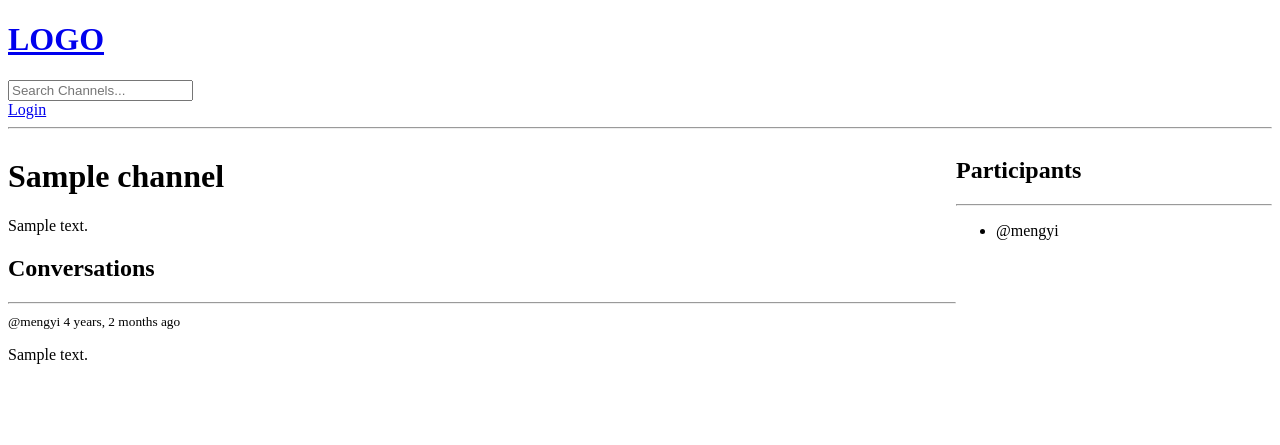
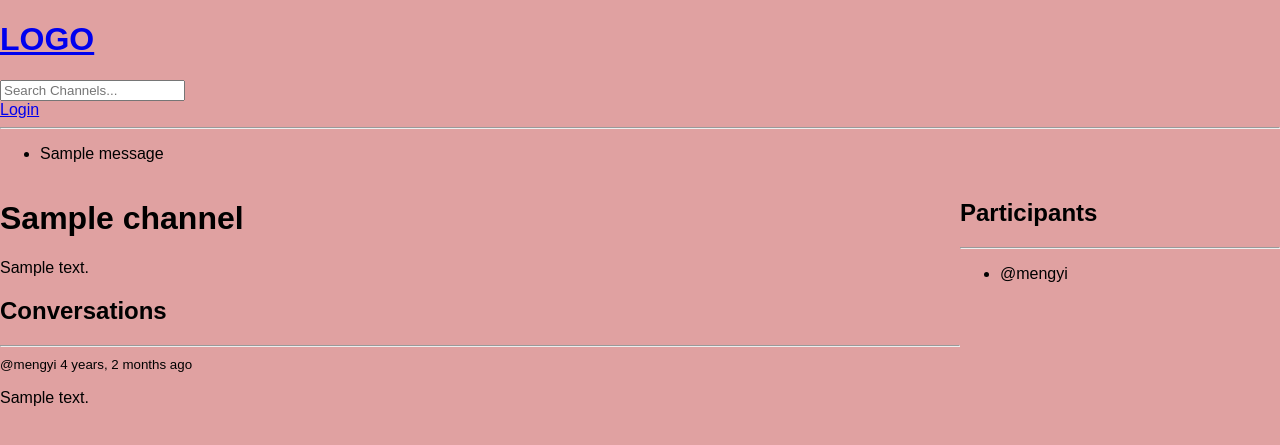
Before and after one commit to MengyiG/MyDjangoWebsite, a Django app: page /channel/1/ in a window 1280 px wide. Shown: the top 445 px of the page. Run offline with Django 5.2, Linux system fonts and the light colour scheme; data comes from the database, SQL or seed files in the repository; tables that the repository leaves empty hold one stand-in row (values such as "Sample post"); one stand-in notice (Sample message) is shown.

Commit message:
configurate static dir

```diff
--- a/djangowebsite/settings.py
+++ b/djangowebsite/settings.py
@@ -122,6 +122,10 @@ USE_TZ = True
 
 STATIC_URL = 'static/'
 
+STATICFILES_DIRS = [
+    BASE_DIR / 'static'
+]
+
 # Default primary key field type
 # https://docs.djangoproject.com/en/5.0/ref/settings/#default-auto-field
 
--- /dev/null
+++ b/static/styles/main.css
@@ -0,0 +1,6 @@
+body {
+  background-color: #e0a1a1;
+  font-family: Arial, sans-serif;
+  margin: 0;
+  padding: 0;
+}
--- a/templates/main.html
+++ b/templates/main.html
@@ -1,4 +1,5 @@
 <!DOCTYPE html>
+{% load static %}
 <html lang="en">
 
 <head>
@@ -6,12 +7,19 @@
     <meta http-equiv="X-UA-Compatible" content="IE=edge">
     <title>MIADjangoWebsite</title>
     <meta name="viewport" content="width=device-width, initial-scale=1.0">
-    <!-- <link rel="stylesheet" type='text/css' media='screen' href="css/main.css"> -->
+    <link rel="stylesheet" type='text/css' media='screen' href="{% static 'styles/main.css'%}">
     <!-- <script src="js/main.js"></script> -->
 </head>
 
 <body>
     {% include 'navbar.html'%}
+    {% if messages %}
+    <ul class="messages">
+        {% for message in messages %}
+        <li>{{ message }}</li>
+        {% endfor %}
+    </ul>
+    {% endif %}
 
     {% block content %}
 
```
